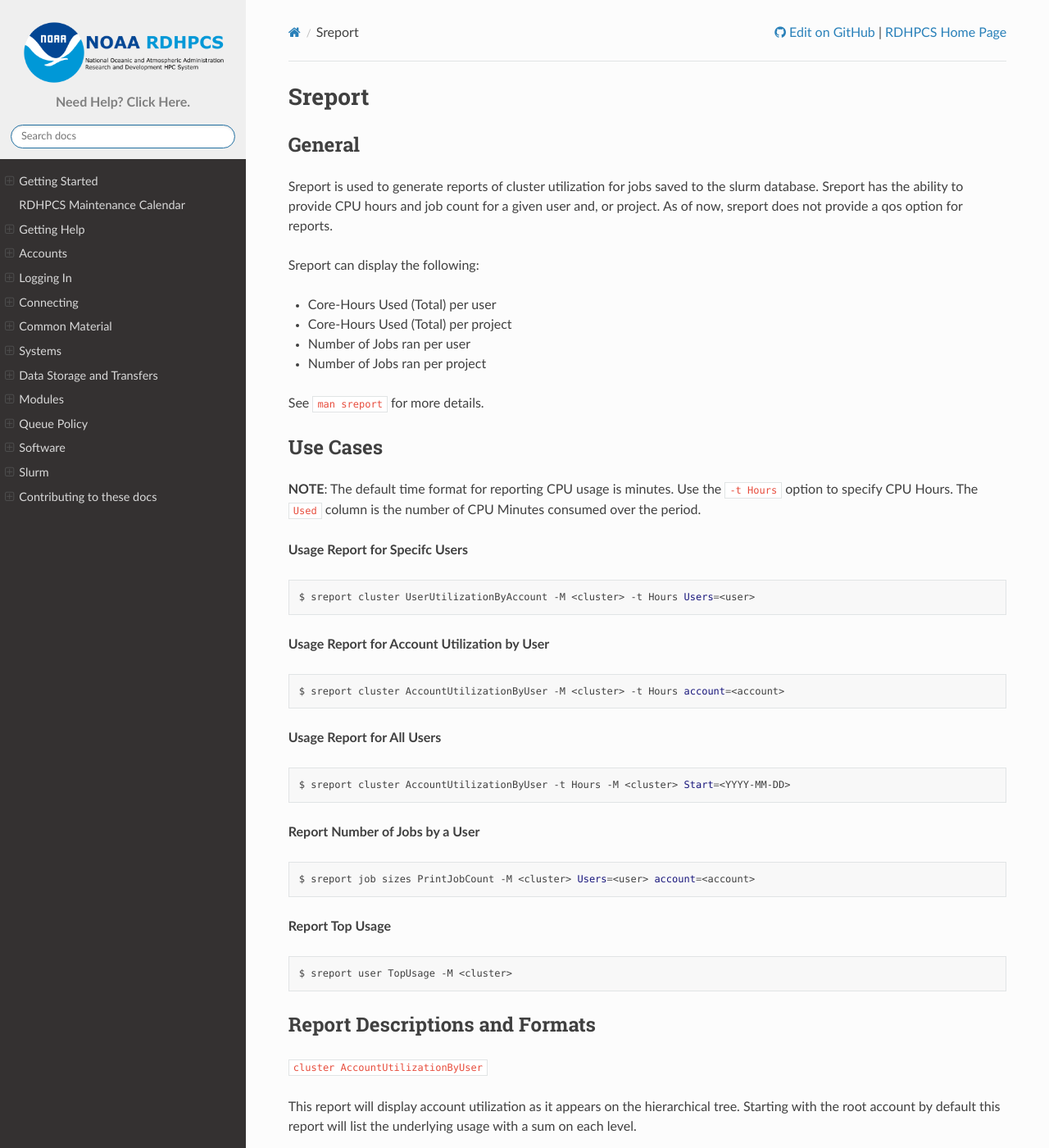
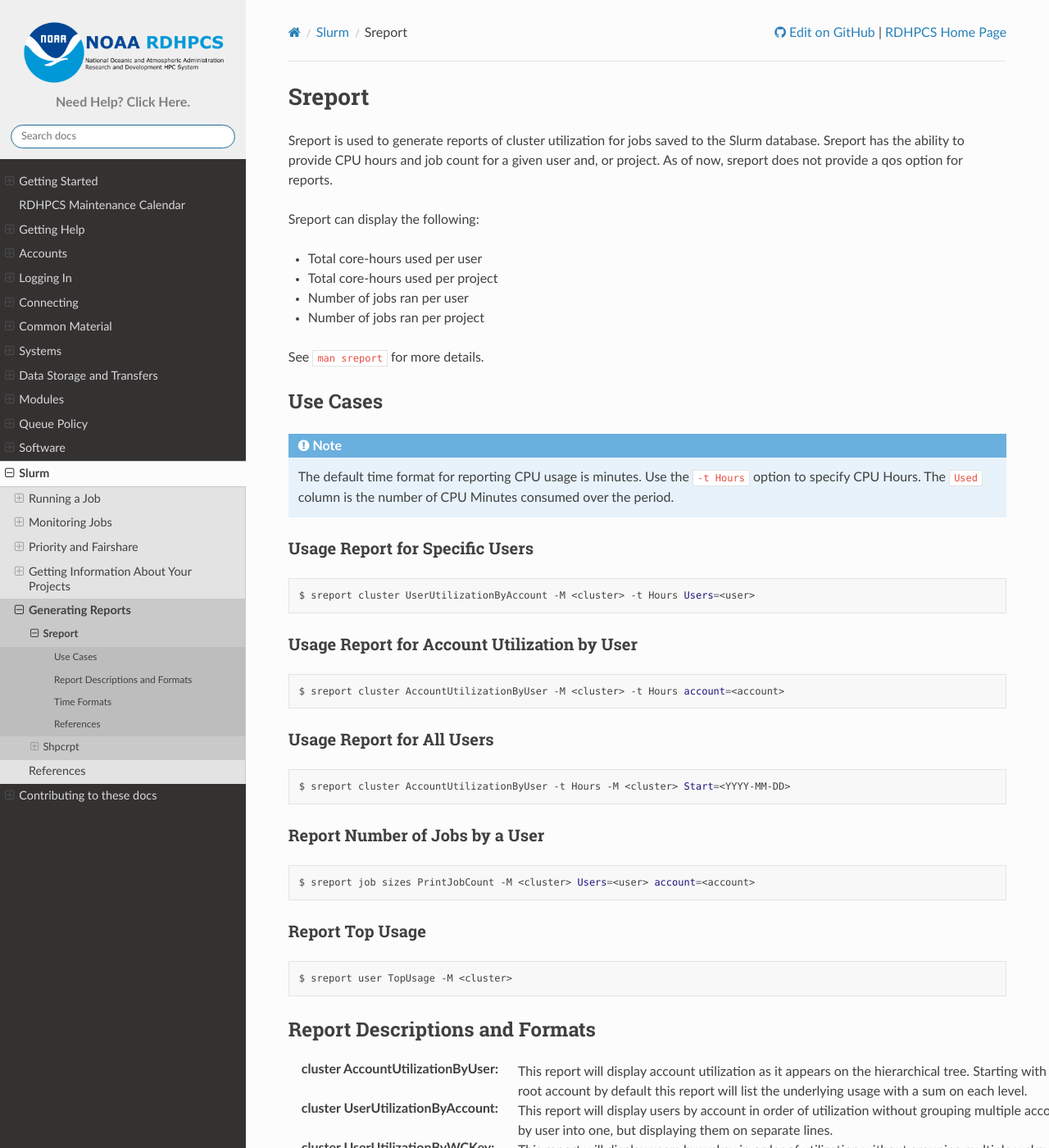
Before and after one commit to NOAA-RDHPCS/noaa-rdhpcs.github.io, a Sphinx documentation site: the page built from source/slurm/sreport.rst, in a window 1280 px wide and 1400 px high. Shown: the whole window at 82% size. Built offline with Sphinx 7.4.7 and the Read the Docs theme 2.0.0, drawn with Linux system fonts in a browser that asks for light colours; some of the changed text lies outside the part shown.

Commit message:
Reorg for sreport and shpcrpt documentation
Also add several words to the codespell dictionary

```diff
--- a/source/slurm/index.rst
+++ b/source/slurm/index.rst
@@ -622,7 +622,7 @@ list just your projects, ``-w`` option (these projects always have the lowest
 priority) to exclude listing windfall projects, and the ``-T <threshold>``
 option, which will give you a list of all projects and their FairShare value
 with a higher value than the threshold value you enter. For more options on
-sfairshare use the sfairshare ``-h`` command.
+sfairshare use the ``sfairshare -h`` command.
 
 .. code-block:: shell
 
@@ -700,106 +700,29 @@ The ``saccount_params`` will show your current:
          Available QOSes: gpuwf,windfall
          Directory: /scratch[12]/[portfolio]/projid DiskInUse=206372 GB, Quota=255000 GB, Files=5721717, FileQUota=51000000
 
-.. _slurm-shpcrpt:
+.. _slurm-generating-reports:
 
-shpcrpt
--------
+Generating Reports
+==================
 
-The ``shpcrpt`` tool will report a project's FairShare factor and rank,
-allocation, and the current month to date (MTD) compute usage information on
-all your project(s), detailed project information by user, and summary
-information for all projects on the system.
+Several of the Slurm utilities can be used to generate usage reports.  Slurm
+supplies :ref:`slurm-sreport`.  The RDHPCS team supplies :ref:`slurm-shpcrpt`.
+Both tools can generate similar reports.
 
-On some RDHPCS system, ``shpcrpt`` is available after loading the ``shpcrpt``
-module.
+See the following for more information:
 
-.. tab-set::
+.. toctree::
 
-  .. tab-item:: Gaea
-    :sync: gaea
-
-    .. code-block:: shell
-
-      $ module use /usw/shpcrpt/modulefiles
-      $ module load shpcrpt
-
-Use ``shpcrpt --help`` for more details.
-
-.. code-block:: shell
-
-   $ shpcrpt -c <cluster>
-   =================================================================================================================
-   Report                           Summary Report
-   Report Run:                      Fri 02 Feb 2024 09:48:57 PM  UTC
-   Report Period Beginning:         Thu 01 Feb 2024 12:00:00 AM  UTC
-   Report Period Ending:            Fri 01 Mar 2024 12:00:00 AM  UTC
-   Percentage of Period Elapsed:    6.6%
-   Percentage of Period Remaining:  93.4%
-   =================================================================================================================
-   Project               NormShares   FairShare        Rank  Allocation   Cr-HrUsed    Windfall   TotalUsed       %Used        Jobs
-   -------------------- ----------- ----------- ----------- ----------- ----------- ----------- ----------- ----------- -----------
-   proj01                  0.010531    0.501784       64/90     476,712      65,412           0      65,412      13.72%       1,600
-   proj02                  0.000000    1.000000       90/90           1           0           0           0       0.00%           0
-   proj03                  0.001050    0.920788       35/90      47,520         456           0         456       0.96%      23,469
-   proj04                  0.154815    0.619112       46/90   7,008,123     505,651           0     505,651       7.22%      27,067
-   .
-   .
-   .
-
-To see a specific group’s hpc report, specify the group:
-
-.. code-block:: shell
-
-   $ shpcrpt -p <project> -c <cluster>
-   =================================================================================================================
-   Report                           Project Report for:projid
-   Report Run:                      Fri 02 Feb 2024 09:50:20 PM  UTC
-   Report Period Beginning:         Thu 01 Feb 2024 12:00:00 AM  UTC
-   Report Period Ending:            Fri 01 Mar 2024 12:00:00 AM  UTC
-   Percentage of Period Elapsed:    6.6%
-   Percentage of Period Remaining:  93.4%
-   =================================================================================================================
-   Machines:                               clusterid
-   Initial Allocation in Hours:              493,151
-   Net Allocation Adjustments:               -16,439
-                                    ----------------
-   Adjusted Allocation:                      476,712
-
-   Core Hours Used:                           65,444
-   Windfall Core Hours Used:                       0
-                                    ----------------
-   Total Core Hours Used:                     65,444
-
-   Project Normalized Shares:               0.010531
-   Project Fair Share:                      0.501784
-   Project Rank:                               64/90
-
-   Percentage of Period Elapsed:                6.6%
-   Percentage of Period Remaining:             93.4%
-   Percentage of Allocation Used:              13.7%
-
-   User                             Cr-HrUsed    Windfall   TotalUsed       %Used      Jobs
-   ------------------------------ ----------- ----------- ----------- ----------- ---------
-   Johana.Romero-Alvarez               40,085           0      40,085       8.41%     1,547
-   Sudheer.R.Bhimireddy                25,359           0      25,359       5.32%        53
-   ------------------------------ ----------- ----------- ----------- ----------- ---------
-   Total                               65,444           0      65,444      13.73%     1,600
-
-   Total Report Runtime: 2.49 seconds (ver. 23.07.06-FNJT)
-
-.. note::
-
-   The ``shpcrpt`` command requires the ``-c <clusterid>`` option.
-
-.. note::
-
-   The ``shpcrpt`` command can take a while to return results.  This is due to
-   ``shpcrpt`` pulling data directly from Slurm to generate the reports.
+   sreport
+   shpcrpt
 
 .. _slurm-references:
 
 References
 ==========
+
+Further information about Slurm, and the Slurm commands are available using
+``man <command>`` on all RDHPCS systems, or on the SchedMD documentation site.
 
 * `Slurm Documentation`_
 * sacct_
--- a/source/slurm/sreport.rst
+++ b/source/slurm/sreport.rst
@@ -1,19 +1,20 @@
+.. _slurm-sreport:
+
 #######
 Sreport
 #######
 
-
-General
-=======
-
-Sreport is used to generate reports of cluster utilization for jobs saved to the slurm database. Sreport has the ability to provide CPU hours and job count for a given user and, or project. As of now, sreport does not provide a qos option for reports.
+Sreport is used to generate reports of cluster utilization for jobs saved to
+the Slurm database. Sreport has the ability to provide CPU hours and job count
+for a given user and, or project. As of now, sreport does not provide a qos
+option for reports.
 
 Sreport can display the following:
 
-- Core-Hours Used (Total) per user
-- Core-Hours Used (Total) per project
-- Number of Jobs ran per user
-- Number of Jobs ran per project
+- Total core-hours used per user
+- Total core-hours used per project
+- Number of jobs ran per user
+- Number of jobs ran per project
 
 See ``man sreport`` for more details.
 
@@ -21,33 +22,42 @@ See ``man sreport`` for more details.
 Use Cases
 =========
 
-**NOTE**: The default time format for reporting CPU usage is minutes. Use the ``-t Hours`` option to specify CPU Hours. The ``Used`` column is the number of CPU Minutes consumed over the period.
+.. note::
 
-**Usage Report for Specifc Users**
+    The default time format for reporting CPU usage is minutes.  Use the ``-t
+    Hours`` option to specify CPU Hours. The ``Used`` column is the number of
+    CPU Minutes consumed over the period.
+
+Usage Report for Specific Users
+-------------------------------
 
 .. code-block:: shell
 
     $ sreport cluster UserUtilizationByAccount -M <cluster> -t Hours Users=<user>
 
-**Usage Report for Account Utilization by User**
+Usage Report for Account Utilization by User
+--------------------------------------------
 
 .. code-block:: shell
 
     $ sreport cluster AccountUtilizationByUser -M <cluster> -t Hours account=<account>
 
-**Usage Report for All Users**
+Usage Report for All Users
+--------------------------
 
 .. code-block:: shell
 
     $ sreport cluster AccountUtilizationByUser -t Hours -M <cluster> Start=<YYYY-MM-DD>
 
-**Report Number of Jobs by a User**
+Report Number of Jobs by a User
+-------------------------------
 
 .. code-block:: shell
 
     $ sreport job sizes PrintJobCount -M <cluster> Users=<user> account=<account>
 
-**Report Top Usage**
+Report Top Usage
+----------------
 
 .. code-block:: shell
 
@@ -57,26 +67,26 @@ Use Cases
 Report Descriptions and Formats
 ===============================
 
-
-``cluster AccountUtilizationByUser``
-
-This report will display account utilization as it appears on the hierarchical tree. Starting with the root account by default this report will list the underlying usage with a sum on each level.
-
-``cluster UserUtilizationByAccount``
-
-This report will display users by account in order of utilization without grouping multiple account by user into one, but displaying them on separate lines.
-
-``cluster UserUtilizationByWCKey``
-
-This report will display users by wckey in order of utilization without grouping multiple wckey by user into one, but displaying them on separate lines.
-
-``job SizesByAccount``
-
-This report will display the amount of time used for job ranges specified by the 'grouping=' option. Only a single level in the tree is displayed defaulting to the root dir. If you specify other accounts with the 'account=' option sreport will use those accounts as the root account and you will receive the aggregated totals of each listed account plus their sub accounts.
-
-``user TopUsage``
-
-Displays the top users on a cluster, i.e. users with the highest usage. By default users are sorted by CPUTime, but the -T, --tres option will sort users by the first TRES specified. Use the group option to group accounts together.
+:cluster AccountUtilizationByUser: This report will display account utilization
+    as it appears on the hierarchical tree. Starting with the root account by
+    default this report will list the underlying usage with a sum on each
+    level.
+:cluster UserUtilizationByAccount: This report will display users by account in
+    order of utilization without grouping multiple account by user into one,
+    but displaying them on separate lines.
+:cluster UserUtilizationByWCKey: This report will display users by wckey in
+    order of utilization without grouping multiple wckey by user into one, but
+    displaying them on separate lines.
+:job SizesByAccount: This report will display the amount of time used for job
+    ranges specified by the 'grouping=' option. Only a single level in the tree
+    is displayed defaulting to the root dir. If you specify other accounts with
+    the 'account=' option sreport will use those accounts as the root account
+    and you will receive the aggregated totals of each listed account plus
+    their sub accounts.
+:user TopUsage: Displays the top users on a cluster, i.e. users with the
+    highest usage. By default users are sorted by CPUTime, but the -T, --tres
+    option will sort users by the first TRES specified. Use the group option to
+    group accounts together.
 
 
 Format Options for Cluster Reports
@@ -110,7 +120,8 @@ Time Formats
 
 Use ``Start=<>`` and ``End=<>`` to collect usage from a specific period.
 
-The default for ``Start`` is 00:00:00 of previous day. The default for ``End`` is  23:59:59 of previous day.
+The default for ``Start`` is 00:00:00 of previous day. The default for ``End``
+is  23:59:59 of previous day.
 
 - Valid Formats:
 
@@ -132,6 +143,6 @@ Display CPU usage for August 2023 for account <account> on cluster <cluster>
 References
 ==========
 
-* `sreport`_
+* `Slurm Sreport Documentation <sreport>`_
 
 .. _`sreport`: https://slurm.schedmd.com/sreport.html
```
Also changed, not shown: other parts of source/slurm/index.rst (+2 -2 lines), source/slurm/shpcrpt.rst (added, +115 -0 lines), 1 other file.
